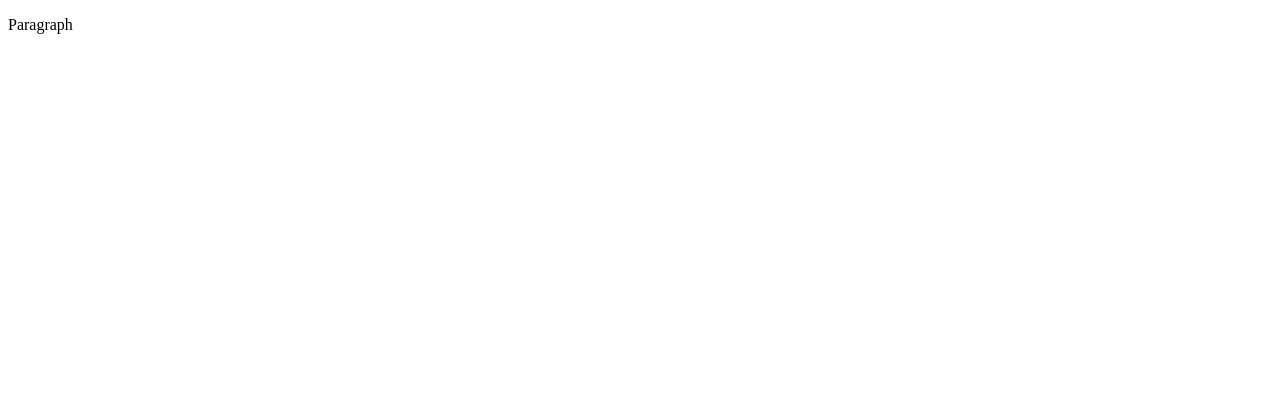
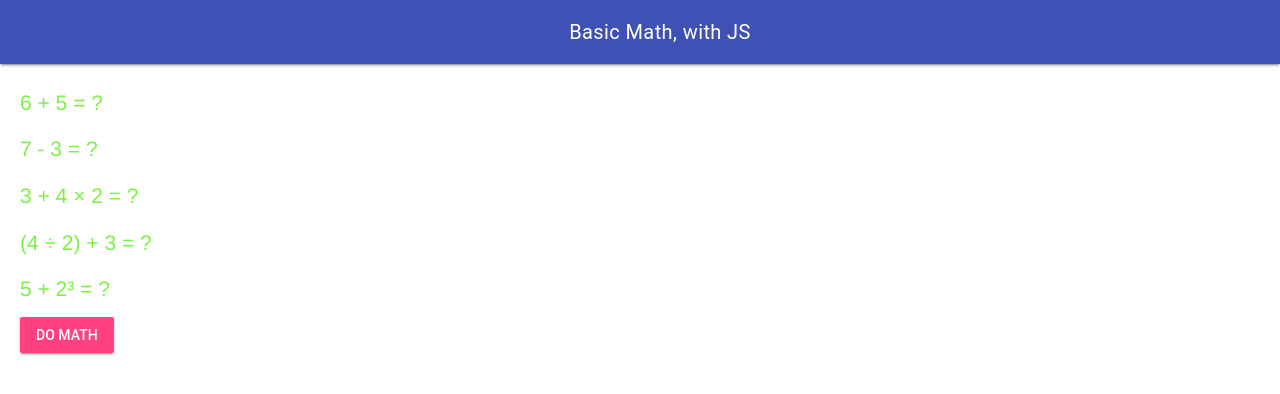
Before and after one commit to MTHS-ICD2O-1-2023/ICD2O-Unit-2-02-Jack-LeVasseur, a plain HTML site: page index.html in a window 1280 px wide. Drawn offline with nearby package versions, Linux system fonts and the light colour scheme.

Commit message:
Updated index.html Updated style.css Updated script.js

```diff
--- a/css/style.css
+++ b/css/style.css
@@ -1,4 +1,26 @@
-/* Created by: Mr. Coxall
-* Created on: Sep 2020
+/* Created by: Jack LeVasseur
+* Created on: Sep March 7 2024
 * This file contains the CSS for index.html
 */
+.mdl-layout__header-row {
+  align-items: center;
+  justify-content: center;
+}
+
+.mdl-layout__content {
+  padding-left: 15pt;
+  padding-right: 15pt;
+  padding-top: 15pt;
+}
+*/
+.mdl-ripple {
+  background: #e82626;
+  opacity: 0.001;
+}
+
+p {
+  color: rgb(122, 243, 67);
+  font-family: Helvetica, Arial, sans-serif;
+  font-size: 1.5rem;
+  padding-top: 5pt;
+}
--- a/index.html
+++ b/index.html
@@ -1,9 +1,54 @@
 <!DOCTYPE html>
-<html>
-  <head>
-    <title>Title</title>
+<!-- ICS2O-Unit2-02-HTML -->
+<html lang="en-ca">
+<head>
+  <meta charset="utf-8" />
+  <meta name="description" content="Basic Math, with JS" />
+  <meta name="keywords" content="mths, ics2o" />
+  <meta name="author" content="Mr. Coxall" />
+  <meta name="viewport" content="width=device-width, initial-scale=1.0" />
+  <link rel="apple-touch-icon" sizes="180x180" href="apple-touch-icon.png">
+  <link rel="icon" type="image/png" sizes="32x32" href="favicon-32x32.png">
+  <link rel="icon" type="image/png" sizes="16x16" href="favicon-16x16.png">
+  <link rel="manifest" href="site.webmanifest">
+  <link rel="stylesheet" href="https://fonts.googleapis.com/icon?family=Material+Icons" />
+  <link rel="stylesheet" href="https://code.getmdl.io/1.3.0/material.indigo-pink.min.css" />
+  <link rel="stylesheet" href="./css/style.css">
+  <title>Basic Math, with JS</title>
   </head>
   <body>
-    <p>Paragraph</p>
-  </body>
-</html>
+    <script defer src="https://code.getmdl.io/1.3.0/material.min.js"></script>
+    <script src="./js/script.js"></script>
+    <div class="mdl-layout mdl-js-layout mdl-layout--fixed-header">
+      <header class="mdl-layout__header">
+        <div class="mdl-layout__header-row">
+          <span class="mdl-layout-title">Basic Math, with JS</span>
+        </div>
+      </header>
+      <main class="mdl-layout__content">
+        <!-- basic text -->
+        <div id="add-math">
+          <p>6 + 5 = ?</p>
+          </div>
+          <div id="subtract-math">
+            <p>7 - 3 = ?</p>
+          </div>
+          <div id="multiply-math">
+            <p>3 + 4 × 2 = ?</p>
+          </div>
+          <div id="divide-math">
+            <p>(4 ÷ 2) + 3 = ?</p>
+          </div>
+          <div id="exponent-math">
+            <p>5 + 2³ = ?</p>
+          </div>
+          <!-- Raised button with ripple -->
+          <button class="mdl-button mdl-js-button mdl-button--raised mdl-js-ripple-effect mdl-button--accent"
+            onclick="doMathClicked()">
+            Do math
+          </button>
+          </main>
+          </div>
+          </body>
+          </html>
+          <img area_and_perimeter.png/>
--- a/js/script.js
+++ b/js/script.js
@@ -1,5 +1,17 @@
 // Copyright (c) 2020 Mr. Coxall All rights reserved
 //
-// Created by: Mr. Coxall
-// Created on: Sep 2020
+// Created by: Jack LeVasseur
+// Created on: March 7 2024
 // This file contains the JS functions for index.html
+/ This file contains the JS functions for index.html
+
+/**
+ * Do basic math.
+ */
+function doMathClicked() {
+  document.getElementById("add-math").innerHTML = "<p>6 + 5 = " + (6 + 5) + "</p>"
+  document.getElementById("subtract-math").innerHTML = "<p>7 - 3 =  " + (7 - 3) + "</p>"
+  document.getElementById("multiply-math").innerHTML = "<p>3 + 4 × 2 = " + (3 + 4 * 2) + "</p>"
+  document.getElementById("divide-math").innerHTML = "<p>(4 ÷ 2) + 3 = " + (4 / 2 + 3) + "</p>"
+  document.getElementById("exponent-math").innerHTML = "<p>5 + 2³ = " + (5 + 2 ** 3) + "</p>"
+}
```
Also changed, not shown: images/area_and_perimeter.png (added).
